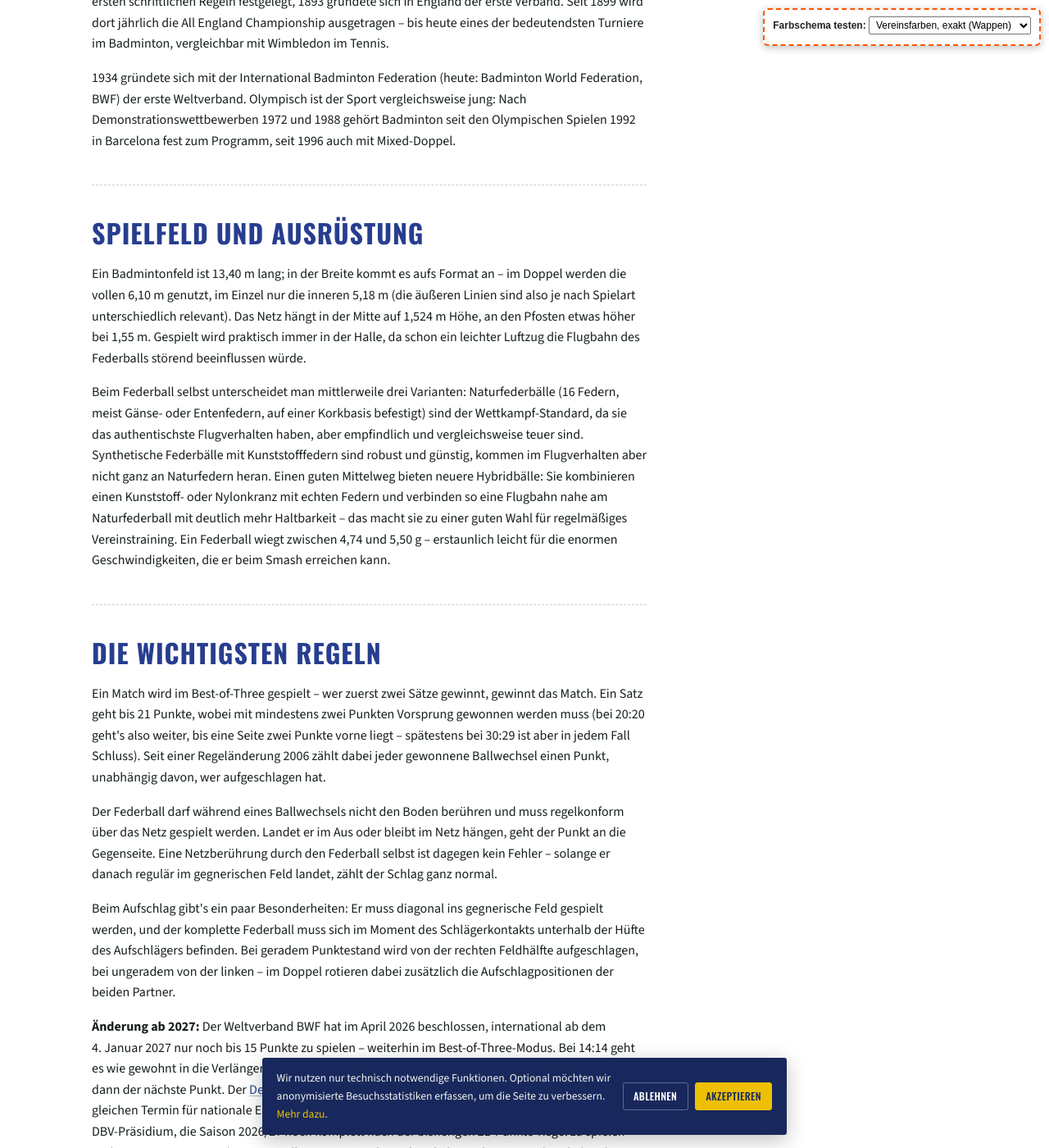
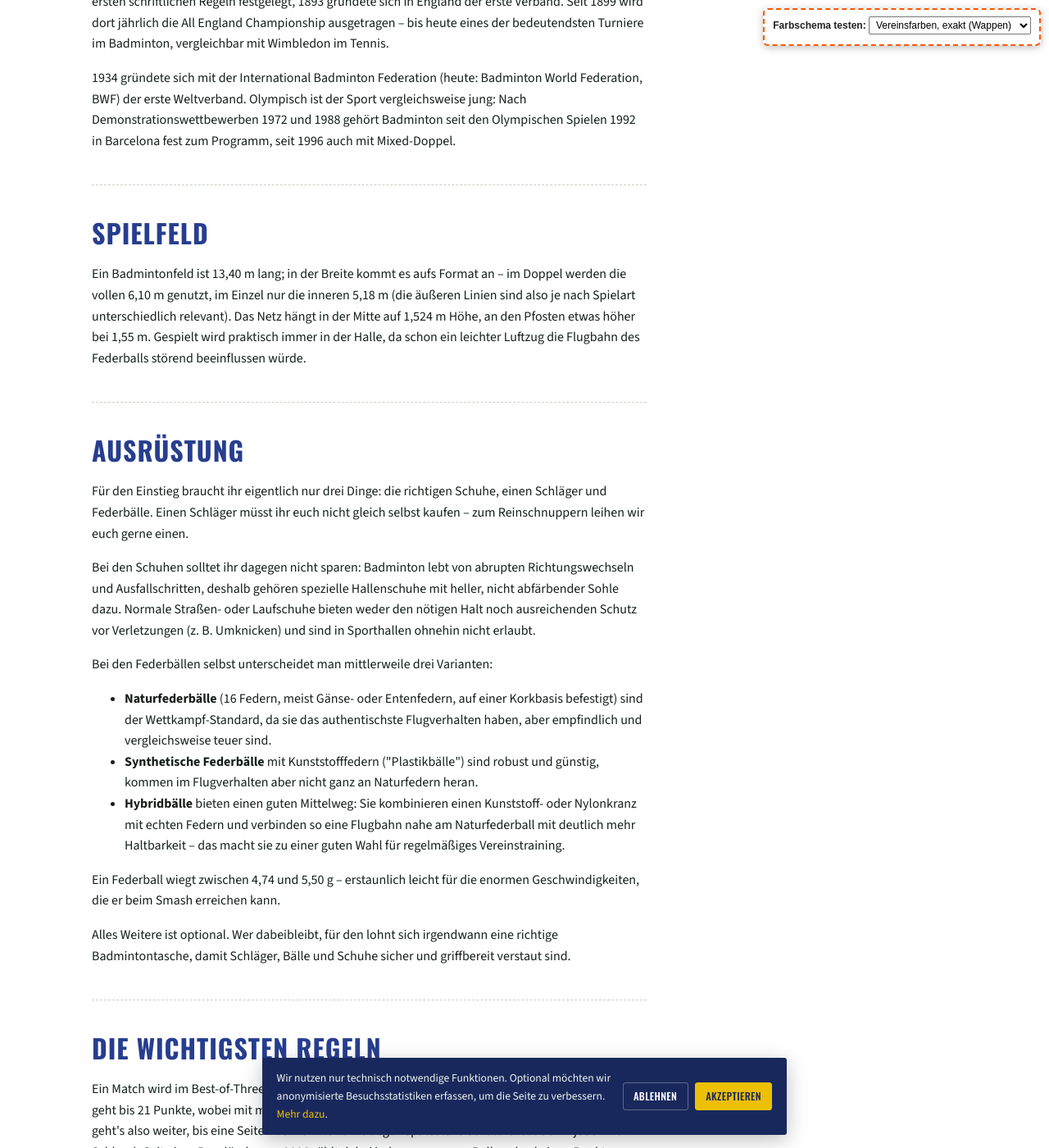
Before and after one commit to Forderverein-Badminton-in-Eppstein-e-V/website, a Jekyll site: the page built from ueber-uns-was-ist-badminton.html, in a window 1280 px wide and 1400 px high, scrolled down 789 px. Shown: the whole window at 82% size. Built offline with Jekyll 4.4.1, drawn with Linux system fonts in a browser that asks for light colours; some of the changed text lies outside the part shown.

Commit message:
Refactor content structure and enhance descriptions in "Was ist Badminton?" page

```diff
--- a/ueber-uns-was-ist-badminton.html
+++ b/ueber-uns-was-ist-badminton.html
@@ -55,17 +55,50 @@
         Gespielt wird praktisch immer in der Halle, da schon ein leichter Luftzug die
         Flugbahn des Federballs störend beeinflussen würde.
       </p>
+
+      <hr class="court-divider">
+
+      <h2>Ausrüstung</h2>
       <p>
-        Beim Federball selbst unterscheidet man mittlerweile drei Varianten: Naturfederbälle (16
-        Federn, meist Gänse- oder Entenfedern, auf einer Korkbasis befestigt) sind der
-        Wettkampf-Standard, da sie das authentischste Flugverhalten haben, aber empfindlich
-        und vergleichsweise teuer sind. Synthetische Federbälle mit Kunststofffedern sind
-        robust und günstig, kommen im Flugverhalten aber nicht ganz an Naturfedern heran. Einen
-        guten Mittelweg bieten neuere Hybridbälle: Sie kombinieren einen Kunststoff- oder
-        Nylonkranz mit echten Federn und verbinden so eine Flugbahn nahe am Naturfederball mit
-        deutlich mehr Haltbarkeit – das macht sie zu einer guten Wahl für regelmäßiges
-        Vereinstraining. Ein Federball wiegt zwischen 4,74 und 5,50&nbsp;g – erstaunlich leicht
-        für die enormen Geschwindigkeiten, die er beim Smash erreichen kann.
+        Für den Einstieg braucht ihr eigentlich nur drei Dinge: die richtigen Schuhe, einen
+        Schläger und Federbälle. Einen Schläger müsst ihr euch nicht gleich selbst kaufen –
+        zum Reinschnuppern leihen wir euch gerne einen.
+      </p>
+      <p>
+        Bei den Schuhen solltet ihr dagegen nicht sparen: Badminton lebt von abrupten
+        Richtungswechseln und Ausfallschritten, deshalb gehören spezielle Hallenschuhe mit
+        heller, nicht abfärbender Sohle dazu. Normale Straßen- oder Laufschuhe bieten weder
+        den nötigen Halt noch ausreichenden Schutz vor Verletzungen (z.&nbsp;B. Umknicken) und
+        sind in Sporthallen ohnehin nicht erlaubt.
+      </p>
+      <p>
+        Bei den Federbällen selbst unterscheidet man mittlerweile drei Varianten:
+      </p>
+      <ul>
+        <li>
+          <strong>Naturfederbälle</strong> (16 Federn, meist Gänse- oder Entenfedern, auf
+          einer Korkbasis befestigt) sind der Wettkampf-Standard, da sie das authentischste
+          Flugverhalten haben, aber empfindlich und vergleichsweise teuer sind.
+        </li>
+        <li>
+          <strong>Synthetische Federbälle</strong> mit Kunststofffedern ("Plastikbälle") sind
+          robust und günstig, kommen im Flugverhalten aber nicht ganz an Naturfedern heran.
+        </li>
+        <li>
+          <strong>Hybridbälle</strong> bieten einen guten Mittelweg: Sie kombinieren einen
+          Kunststoff- oder Nylonkranz mit echten Federn und verbinden so eine Flugbahn nahe am
+          Naturfederball mit deutlich mehr Haltbarkeit – das macht sie zu einer guten Wahl für
+          regelmäßiges Vereinstraining.
+        </li>
+      </ul>
+      <p>
+        Ein Federball wiegt zwischen 4,74 und 5,50&nbsp;g – erstaunlich leicht für die enormen
+        Geschwindigkeiten, die er beim Smash erreichen kann.
+      </p>
+      <p>
+        Alles Weitere ist optional. Wer dabeibleibt, für den lohnt sich irgendwann eine
+        richtige Badmintontasche, damit Schläger, Bälle und Schuhe sicher und griffbereit
+        verstaut sind.
       </p>
 
       <hr class="court-divider">
@@ -110,6 +143,47 @@
         Verbandsrunde – gilt also weiterhin die 21-Punkte-Regel. Wir halten euch hier auf dem
         Laufenden, sobald sich das ändert.
       </p>
+
+      <hr class="court-divider">
+
+      <h2>Technik</h2>
+      <p>
+        Badminton ist mehr, als einfach nur den Federball übers Netz zu schlagen – erst das
+        Zusammenspiel aus Griff, Schlagtechnik und Lauftechnik macht den Sport so vielseitig
+        und anspruchsvoll.
+      </p>
+      <p>
+        <strong>Griff:</strong> Die Basis ist der sogenannte Universalgriff (auch
+        "V-Grip"): Man hält den Schläger wie beim Händeschütteln, mit einem V aus
+        Daumen und Zeigefinger auf der schmalen Griffkante. Für die Rückhand wird daraus
+        heraus umgegriffen, meist in Richtung eines "Daumengriffs" (der Daumen stützt breit
+        auf der breiten Griffseite ab) – das verschafft auf der Rückhandseite deutlich mehr
+        Kraft und Kontrolle. Wer viel spielt, gewöhnt sich dieses Umgreifen zwischen Vorhand
+        und Rückhand so an, dass es fast automatisch passiert.
+      </p>
+      <p>
+        <strong>Schlagtechnik:</strong> Die Grundschläge sind der Clear (hoch und weit ins
+        gegnerische Hinterfeld, um Zeit zu gewinnen), der Drop (knapp übers Netz, kurz hinters
+        Netz des Gegners fallend), der Smash (der steile, harte Schmetterschlag, mit dem die
+        meisten Punkte fallen), der Drive (ein flacher, schneller Schlag auf Netzhöhe, meist
+        aus dem Mittelfeld, um das Tempo hochzuhalten und den Gegner unter Zeitdruck zu
+        setzen) sowie das Netzspiel (kurze, präzise Schläge dicht am Netz). Die Kraft für
+        diese Schläge kommt aus dem Zusammenspiel mehrerer Bewegungen kurz vor dem
+        Treffpunkt: Rotation aus der Schulter, das Einwärtsdrehen des Unterarms (Pronation)
+        und zuletzt der Schlag aus dem Handgelenk.
+      </p>
+      <p>
+        <strong>Lauftechnik:</strong> Nach jedem eigenen Schlag geht es zurück in eine zentrale
+        Ausgangsposition in Feldmitte, von der aus alle Ecken möglichst schnell erreichbar
+        sind. Kurz bevor der Gegner trifft, machen gute Spieler einen kleinen
+        "Split-Step" (einen leichten Sprung auf der Stelle), um in jede Richtung sofort
+        reaktionsschnell loslaufen zu können. Von dort geht es je nach Richtung mit
+        unterschiedlichen Schritten weiter: zur Seite mit Nachstellschritten (Chassé), nach
+        vorne mit einem großen Ausfallschritt, um die letzten Zentimeter zum Federball noch zu
+        überbrücken, und nach hinten rückwärts mit Chassé-Schritten oder, für den Smash aus
+        dem Hinterfeld, einem kleinen Sprung mit Beinwechsel in der Luft (Scherensprung).
+      </p>
+
       <hr class="court-divider">
 
       <h2>Neugierig geworden?</h2>
```
Also changed, not shown: other parts of ueber-uns-was-ist-badminton.html (+3 -3 lines).
